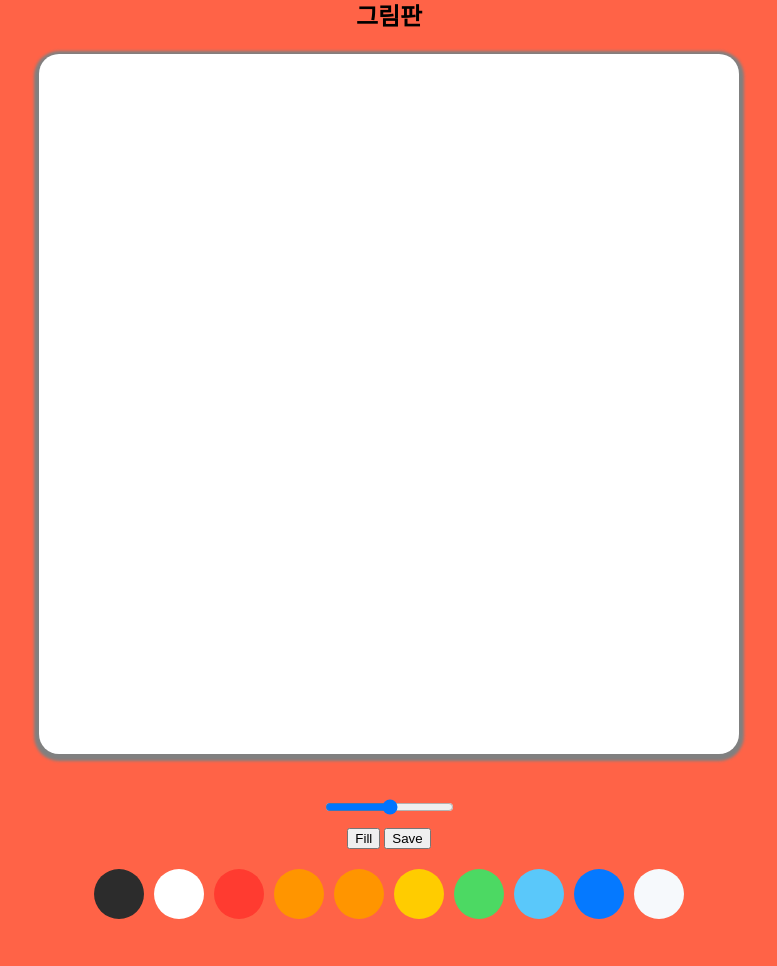
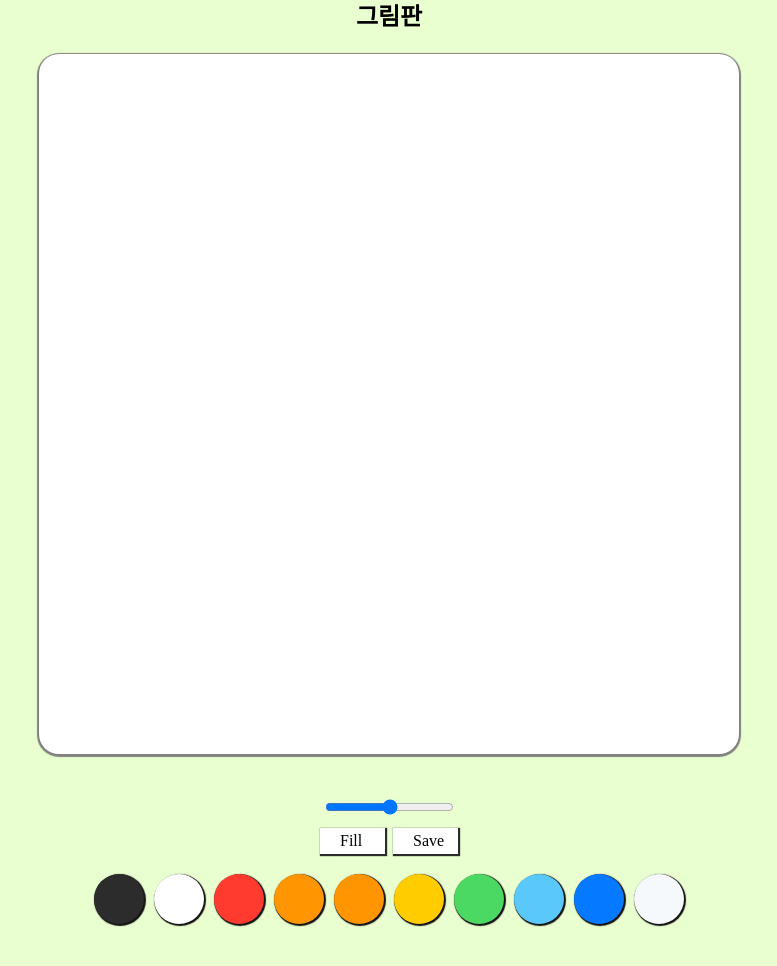
Before and after one commit to yoonjonglyu/painjs, a plain HTML site: page index.html in a window 1280 px wide. Shown: the whole page, without its empty margins (251-1028 px from the left). Drawn offline with Linux system fonts and the light colour scheme.

Commit message:
UPDATE backgroundColor & button style.css

```diff
--- a/css/style.css
+++ b/css/style.css
@@ -1,17 +1,17 @@
 @import "reset.css";
-body {display: flex;  flex-direction: column;  align-items: center;  padding: 0 0 30px 0; background: tomato;}
+body {display: flex;  flex-direction: column;  align-items: center;  padding: 0 0 30px 0; background: #eaffd0;}
 #wrap {display: block; margin: 0 auto;}
 #wrap::after {display: block; clear:both; content: "";}
 
-.canvas{width: 700px; height: 700px;  margin: 25px 0 0 0;background: white; border-radius: 20px; box-shadow: 0px 2px 3px 5px gray;}
+.canvas{width: 700px; height: 700px;  margin: 25px 0 0 0;background: white; border-radius: 20px; box-shadow: 0px 1px 1px 2px gray;}
 .controls {display: flex; flex-direction: column; align-items: center; margin: 40px 0 0 0;}
 
-.control_btns button {all: unset; cursor: pointer; width:30px; padding: 5px 20px; background: white; box-shadow: 0 2px 3px white;}
+.controls_btns button {all: unset; cursor: pointer; width:25px; margin: 0 2px; padding: 5px 20px; background: white; box-shadow: 1px 1px 1px 1px #2c2c2c;}
 .controls .control_colors{display: flex; margin: 20px 0; border-radius: 10px; }
 .controls .controls_range{ margin: 0 0 10px 0;}
 
 .control_colors ul {margin: 0 auto;}
 
-.control_colors .control_color{float: left; width: 50px; height: 50px; margin: 0 5px 0 5px; border-radius: 25px;}
+.control_colors .control_color{float: left; width: 50px; height: 50px; margin: 0 5px 0 5px; border-radius: 25px; box-shadow: 1px 1px 1px 1px #111111;}
 
 h1{margin: 5px 0 0 0; text-align: center; font-size: 1.5rem; font-weight: bold;}
```
